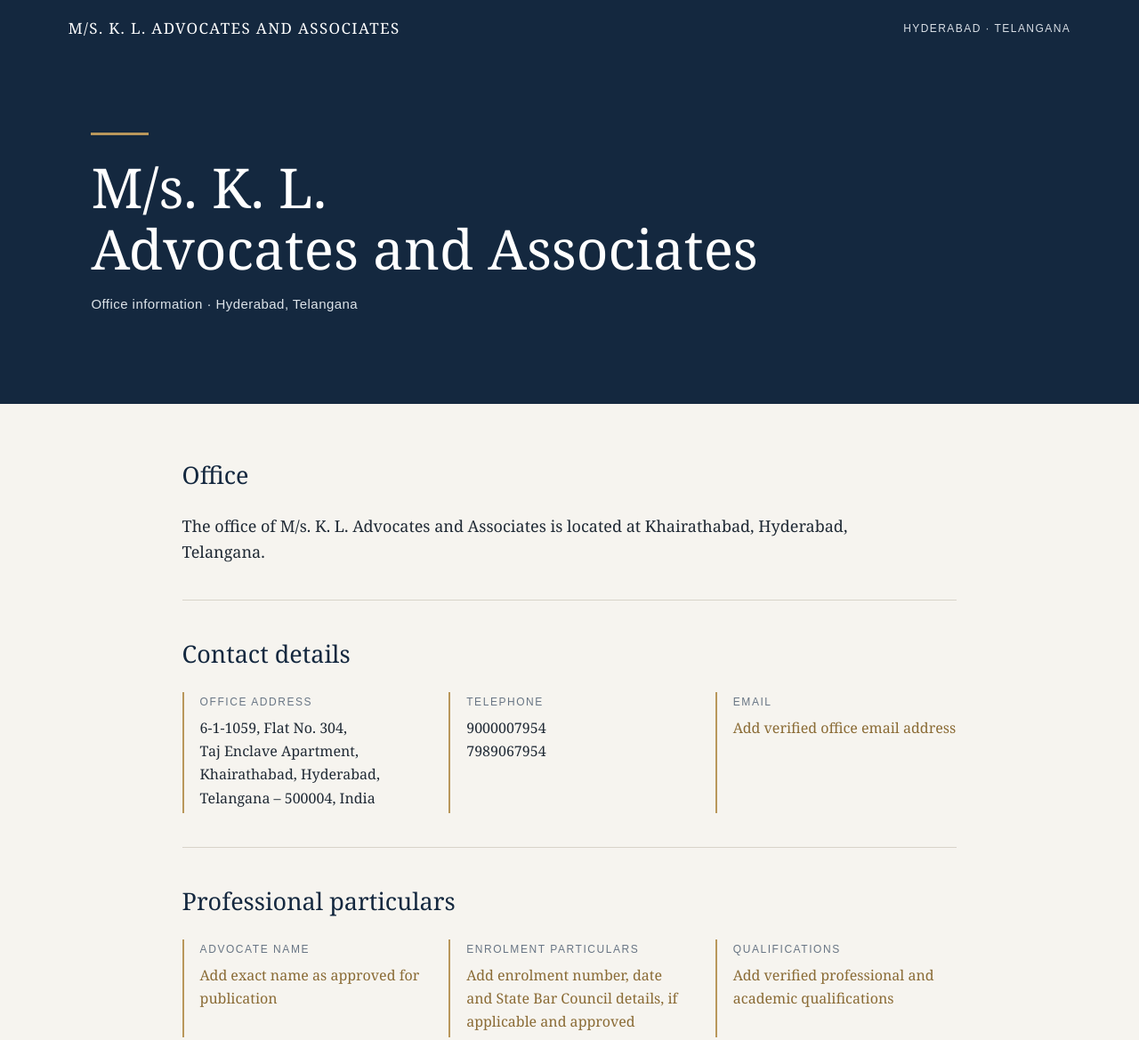
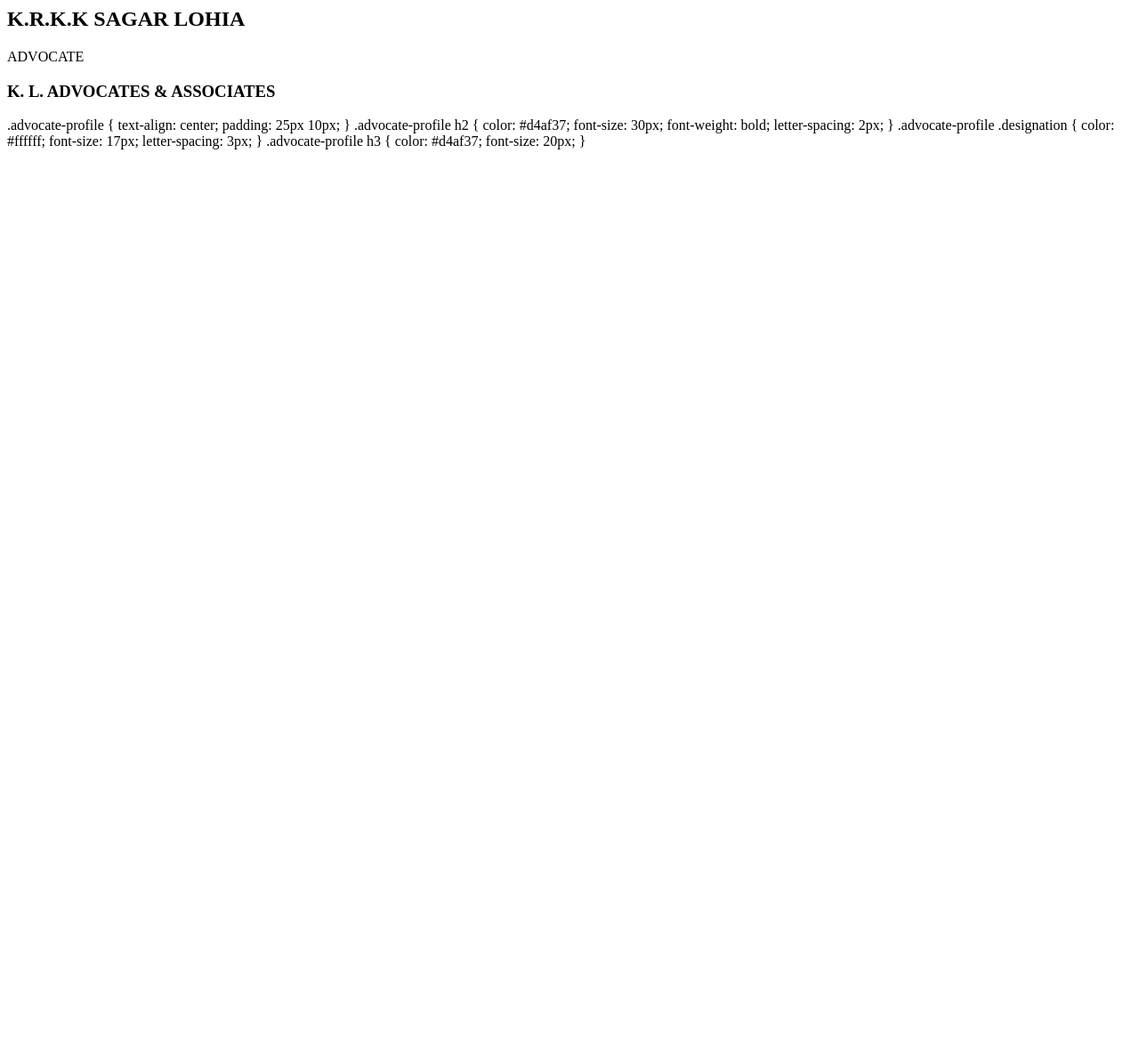
Before and after one commit to sagarbalu81-a11y/sagarbalu81.github.io, a plain HTML site: page index.html in a window 1280 px wide. Shown: the top 1169 px of the page at 89% size. After the commit the page ends 800 px from the top, so only its background shows below. Drawn offline with Linux system fonts and the light colour scheme.

Commit message:
Update index.html

```diff
--- a/index.html
+++ b/index.html
@@ -1,86 +1,27 @@
-<!doctype html>
-<html lang="en">
-<head>
-  <meta charset="utf-8">
-  <meta name="viewport" content="width=device-width, initial-scale=1">
-  <meta name="description" content="M/s. K. L. Advocates and Associates — office details in Hyderabad, Telangana.">
-  <title>M/s. K. L. Advocates and Associates | Hyderabad</title>
-  <style>
-    :root{--navy:#14283f;--gold:#b9975b;--ink:#202a35;--muted:#687584;--paper:#f6f4ef}
-    *{box-sizing:border-box} html{scroll-behavior:smooth}
-    body{margin:0;font-family:Georgia,"Times New Roman",serif;color:var(--ink);background:var(--paper);line-height:1.65}
-    .top{background:var(--navy);color:#fff;padding:18px 6vw;display:flex;justify-content:space-between;align-items:center;gap:18px;flex-wrap:wrap}
-    .brand{font-size:17px;letter-spacing:.08em;text-transform:uppercase}
-    .top small{font:12px Arial,sans-serif;color:#d9dfE6;letter-spacing:.12em;text-transform:uppercase}
-    .hero{min-height:390px;background:linear-gradient(120deg,rgba(20,40,63,.97),rgba(20,40,63,.88)),#14283f;color:white;padding:85px 8vw 75px}
-    .rule{width:65px;height:3px;background:var(--gold);margin-bottom:24px}
-    h1{font-size:clamp(34px,6vw,62px);line-height:1.12;font-weight:normal;max-width:800px;margin:0 0 18px}
-    .hero p{font:15px Arial,sans-serif;color:#dce3e9;max-width:580px;letter-spacing:.03em}
-    main{max-width:1050px;margin:auto;padding:58px 7vw}
-    h2{font-size:27px;font-weight:normal;color:var(--navy);margin:0 0 20px}
-    .intro{font-size:18px;max-width:760px}
-    .line{height:1px;background:#d8d3c9;margin:38px 0}
-    .details{display:grid;grid-template-columns:repeat(auto-fit,minmax(220px,1fr));gap:28px}
-    .detail{border-left:2px solid var(--gold);padding:4px 0 4px 18px}
-    .detail h3{font:12px Arial,sans-serif;text-transform:uppercase;letter-spacing:.13em;color:var(--muted);margin:0 0 9px}
-    .detail p{margin:0;font-size:16px}
-    a{color:inherit;text-decoration:none} a:hover{text-decoration:underline}
-    footer{background:var(--navy);color:#dce3e9;padding:24px 7vw;text-align:center;font:12px Arial,sans-serif;letter-spacing:.03em}
-    .edit{color:#8a6b35}
-    @media(max-width:600px){.hero{padding:65px 7vw}.top{padding:16px 7vw}main{padding:42px 7vw}}
-  </style>
-</head>
-<body>
-  <header class="top">
-    <div class="brand">M/s. K. L. Advocates and Associates</div>
-    <small>Hyderabad · Telangana</small>
-  </header>
+<div class="advocate-profile">
+    <h2>K.R.K.K SAGAR LOHIA</h2>
+    <p class="designation">ADVOCATE</p>
+    <h3>K. L. ADVOCATES &amp; ASSOCIATES</h3>
+</div>
+.advocate-profile {
+    text-align: center;
+    padding: 25px 10px;
+}
 
-  <section class="hero">
-    <div class="rule"></div>
-    <h1>M/s. K. L.<br>Advocates and Associates</h1>
-    <p>Office information · Hyderabad, Telangana</p>
-  </section>
+.advocate-profile h2 {
+    color: #d4af37;
+    font-size: 30px;
+    font-weight: bold;
+    letter-spacing: 2px;
+}
 
-  <main>
-    <section>
-      <h2>Office</h2>
-      <p class="intro">The office of M/s. K. L. Advocates and Associates is located at Khairathabad, Hyderabad, Telangana.</p>
-    </section>
+.advocate-profile .designation {
+    color: #ffffff;
+    font-size: 17px;
+    letter-spacing: 3px;
+}
 
-    <div class="line"></div>
-
-    <section>
-      <h2>Contact details</h2>
-      <div class="details">
-        <div class="detail">
-          <h3>Office address</h3>
-          <p>6-1-1059, Flat No. 304,<br>Taj Enclave Apartment,<br>Khairathabad, Hyderabad,<br>Telangana – 500004, India</p>
-        </div>
-        <div class="detail">
-          <h3>Telephone</h3>
-          <p><a href="tel:+919000007954">9000007954</a><br><a href="tel:+917989067954">7989067954</a></p>
-        </div>
-        <div class="detail">
-          <h3>Email</h3>
-          <p class="edit">Add verified office email address</p>
-        </div>
-      </div>
-    </section>
-
-    <div class="line"></div>
-
-    <section>
-      <h2>Professional particulars</h2>
-      <div class="details">
-        <div class="detail"><h3>Advocate name</h3><p class="edit">Add exact name as approved for publication</p></div>
-        <div class="detail"><h3>Enrolment particulars</h3><p class="edit">Add enrolment number, date and State Bar Council details, if applicable and approved</p></div>
-        <div class="detail"><h3>Qualifications</h3><p class="edit">Add verified professional and academic qualifications</p></div>
-        <div class="detail"><h3>Areas of practice</h3><p class="edit">Add approved areas of practice, if applicable</p></div>
-      </div>
-    </section>
-  </main>
-
-  <footer>© M/s. K. L. Advocates and Associates · Hyderabad, Telangana</footer>
-</body>
-</html>
+.advocate-profile h3 {
+    color: #d4af37;
+    font-size: 20px;
+}
```
